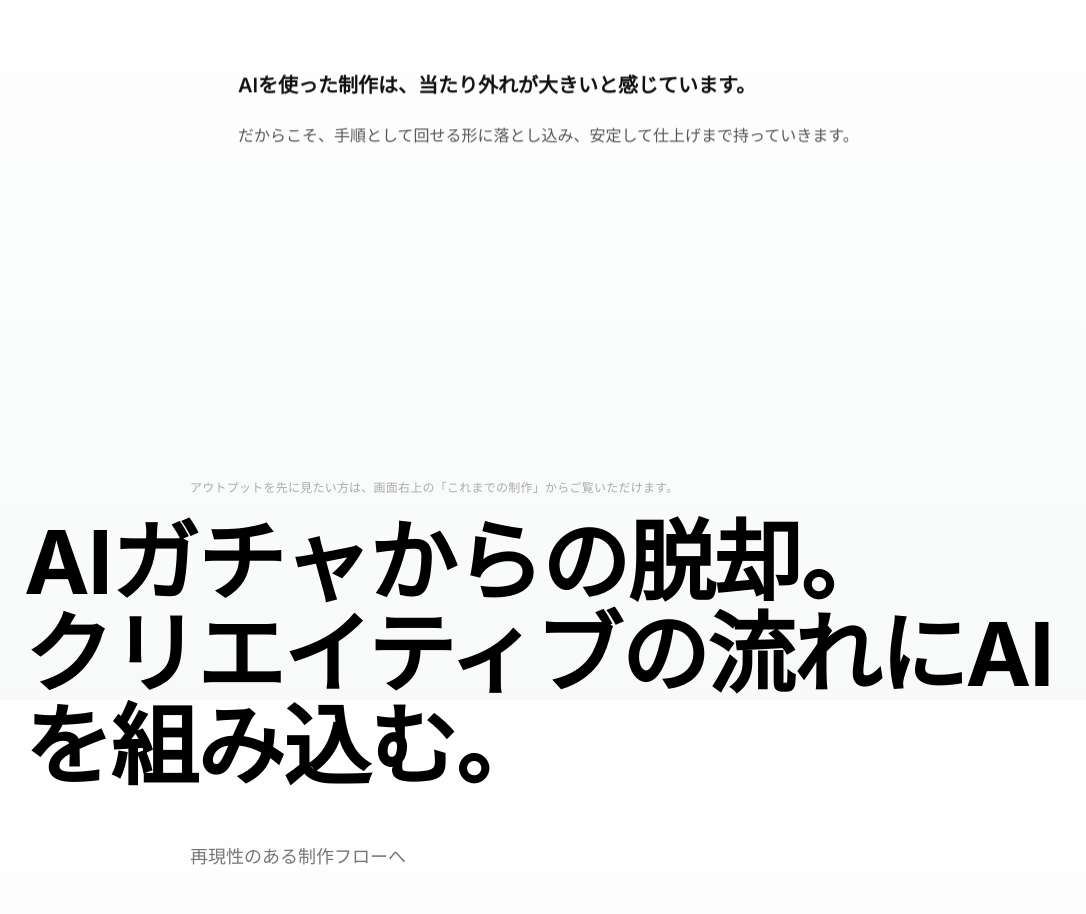
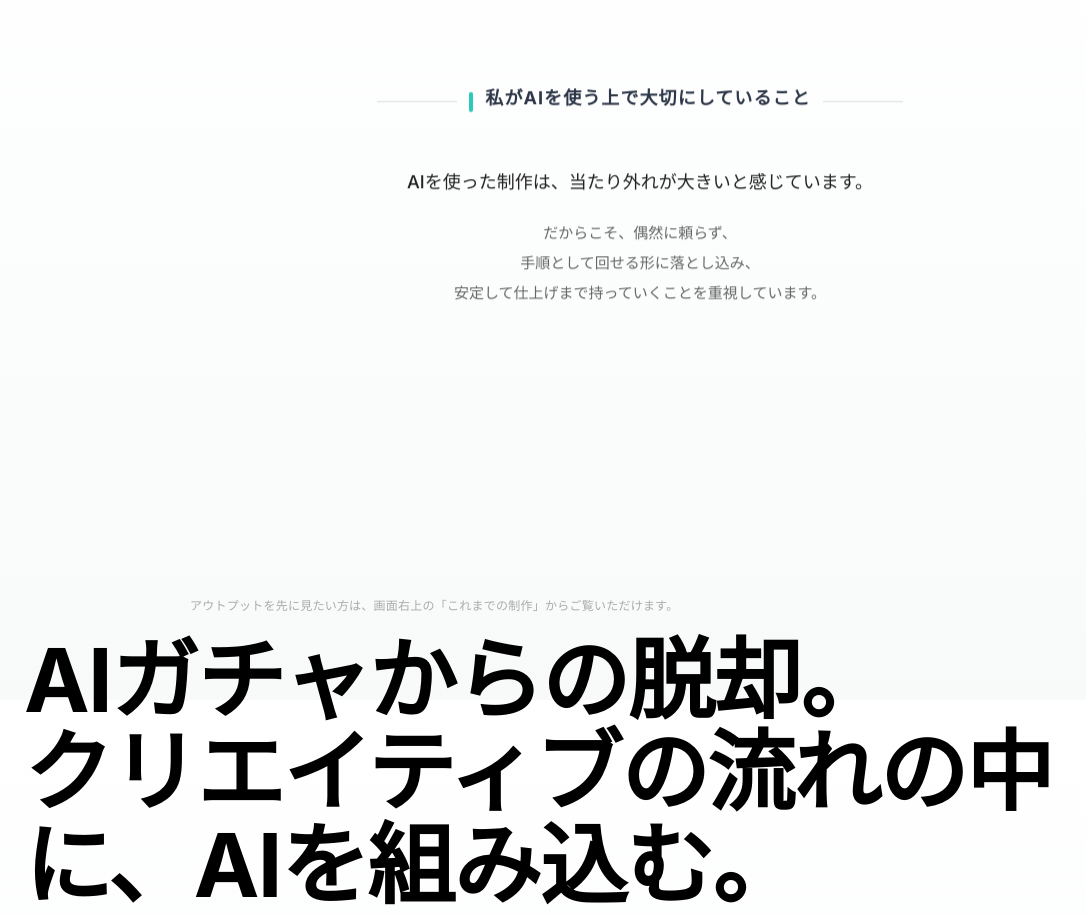
Before and after one commit to raika620uta/ca_portfolio, a website: page index.html in a window 1280 px wide. Shown: the part 900-1814 px from the top of the page, without its empty margins (0-1086 px from the left). Drawn offline with Linux system fonts and the light colour scheme.

Commit message:
feat: bridge セクション刷新（タイトルシアンバー中央寄せ）Hero コピー第2行更新

```diff
--- a/data/page-main.js
+++ b/data/page-main.js
@@ -48,15 +48,16 @@ const PAGE = {
         {
             type: "philosophy-bridge",
             id: "bridge",
+            title: "私がAIを使う上で大切にしていること",
             lead: "AIを使った制作は、当たり外れが大きいと感じています。",
-            body: "だからこそ、手順として回せる形に落とし込み、安定して仕上げまで持っていきます。"
+            body: "だからこそ、偶然に頼らず、\n手順として回せる形に落とし込み、\n安定して仕上げまで持っていくことを重視しています。"
         },
 
         /* ----- HERO ----- */
         {
             type: "hero-simple",
             id: "hero",
-            title: ["AIガチャからの脱却。", "クリエイティブの流れにAIを組み込む。"],
+            title: ["AIガチャからの脱却。", "クリエイティブの流れの中に、AIを組み込む。"],
             subtitle: "再現性のある制作フローへ"
         },
 
--- a/engine/renderer.js
+++ b/engine/renderer.js
@@ -158,10 +158,19 @@
 
   /* ----- philosophy-bridge ----- */
   renderers["philosophy-bridge"] = function (s) {
+    const titleHtml = s.title
+      ? `<div class="bridge__title-wrap js-reveal">
+           <span class="bridge__title-line bridge__title-line--left"></span>
+           <span class="bridge__title-bar"></span>
+           <h2 class="bridge__title">${esc(s.title)}</h2>
+           <span class="bridge__title-line bridge__title-line--right"></span>
+         </div>`
+      : "";
     const leadHtml = s.lead ? `<p class="bridge__lead js-reveal">${esc(s.lead)}</p>` : "";
-    const bodyHtml = s.body ? `<p class="bridge__body js-reveal">${esc(s.body)}</p>` : "";
+    const bodyHtml = s.body ? `<p class="bridge__body js-reveal">${nl2br(esc(s.body))}</p>` : "";
     return `<section class="philosophy-bridge" id="${esc(s.id || "")}">
       <div class="container">
+        ${titleHtml}
         ${leadHtml}
         ${bodyHtml}
       </div>
--- a/engine/style.css
+++ b/engine/style.css
@@ -284,13 +284,13 @@ strong {
 
 /* ===== Philosophy Bridge ===== */
 .philosophy-bridge {
-    padding: 80px 0 0;
-    margin-bottom: 120px;
-    /* Heroへ入る前の間 */
+    padding: 100px 0 80px;
+    margin-bottom: 0;
     position: relative;
-}
-
-/* セクション上部に薄い区切り線 */
+    text-align: center;
+}
+
+/* セクション上部の薄い区切り線 */
 .philosophy-bridge::before {
     content: "";
     position: absolute;
@@ -301,19 +301,60 @@ strong {
     background: rgba(0, 0, 0, 0.06);
 }
 
+/* タイトル行（シアン縦バー ＋ 左右横ライン ＋ テキスト） */
+.bridge__title-wrap {
+    display: flex;
+    align-items: center;
+    justify-content: center;
+    gap: 12px;
+    margin-bottom: 48px;
+}
+
+/* 左右の横ライン */
+.bridge__title-line {
+    display: block;
+    flex: 1;
+    height: 1px;
+    background: rgba(0, 0, 0, 0.15);
+    max-width: 80px;
+}
+
+/* シアンの縦バー */
+.bridge__title-bar {
+    display: block;
+    width: 4px;
+    height: 20px;
+    background: var(--color-accent);
+    border-radius: 2px;
+    flex-shrink: 0;
+}
+
+.bridge__title {
+    font-size: 15px;
+    font-weight: 600;
+    color: #222;
+    letter-spacing: 0.06em;
+    margin: 0;
+    white-space: nowrap;
+}
+
+/* クッション（共感）：やや大きめ・濃いグレー */
 .bridge__lead {
-    font-size: 20px;
-    line-height: 1.9;
-    font-weight: 600;
-    color: #111;
-    margin: 0 0 16px;
-}
-
+    font-size: 18px;
+    line-height: 1.85;
+    font-weight: 500;
+    color: #222;
+    margin: 0 auto 20px;
+    max-width: 640px;
+}
+
+/* スタンス（コア）：小さめ・グレー・行間広め */
 .bridge__body {
-    font-size: 16px;
-    line-height: 1.9;
-    color: #555;
-    margin: 0;
+    font-size: 15px;
+    line-height: 2.0;
+    color: #666;
+    margin: 0 auto;
+    max-width: 580px;
 }
 
 /* ===== Reveal Animation（js-reveal / is-visible） ===== */
```
